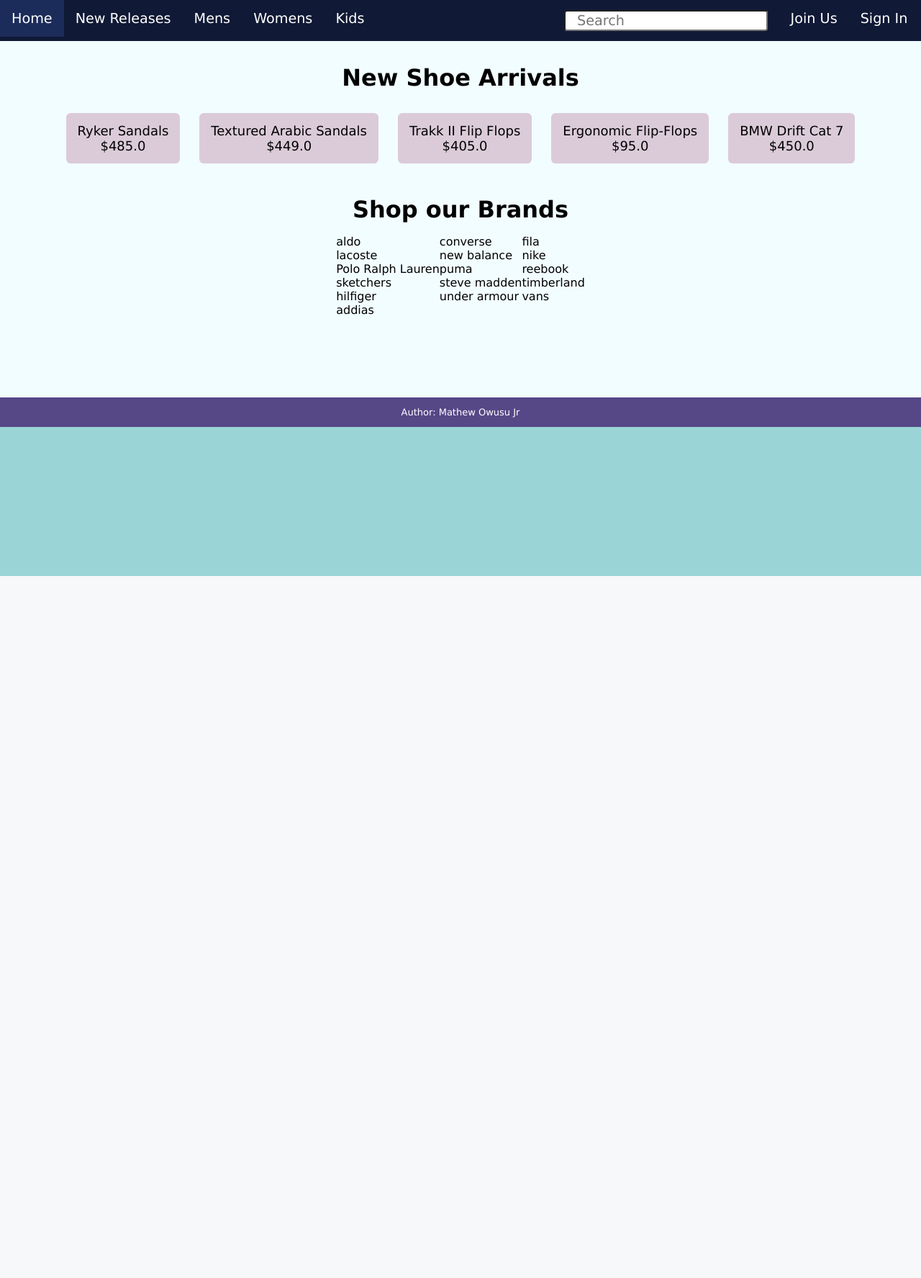
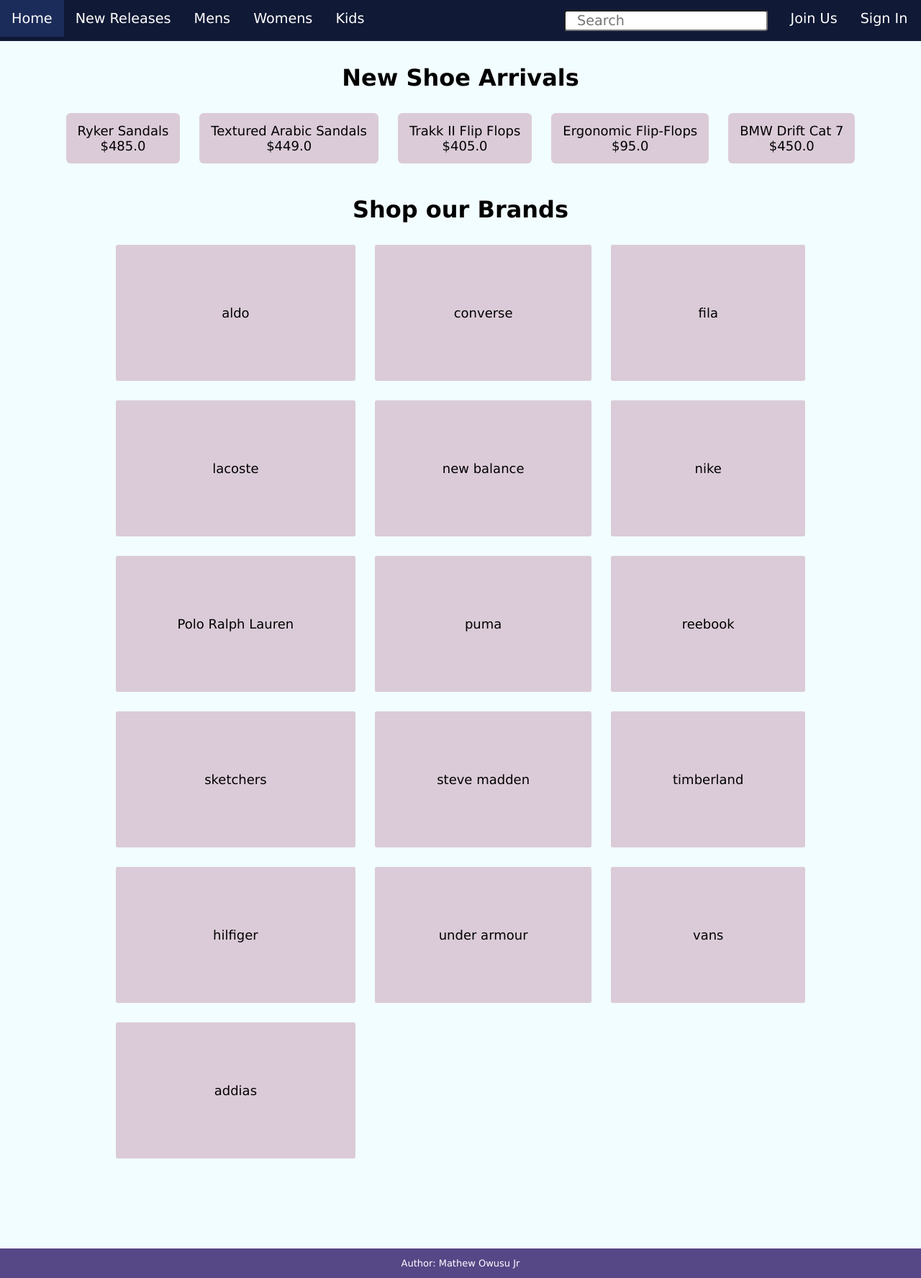
Before and after one commit to mkowusujr/sneakerhead-shoe-estore, a Flask app: page / in a window 1280 px wide. Shown: the whole page at 72% size. Before the commit the page ends 800 px from the top, so only its background shows below. Run offline with Flask 2, Linux system fonts and the light colour scheme; data comes from the database, SQL or seed files in the repository.

Commit message:
styled forms and list of brands on homepage

```diff
--- a/website/static/dist/main.css
+++ b/website/static/dist/main.css
@@ -125,7 +125,28 @@
   padding-left: 1em;
 }
 
-.item-card {
+input[type=text],
+input[type=email],
+input[type=password],
+input[type=number], select {
+  border: 0.75px solid #dadada;
+  border-radius: 0.2em;
+  padding: 8px;
+  margin: 1em;
+  padding-left: 1em;
+  padding-right: 1em;
+}
+
+input[type=text]:focus,
+input[type=email]:focus,
+input[type=password]:focus,
+input[type=number]:focus {
+  transition-timing-function: ease-out;
+  transition-duration: 0.05s;
+  outline: 3px solid #1c2c5a;
+}
+
+.item-card, .brand-item-card {
   display: block;
   background-color: #DBCBD8;
   border-radius: 0.35em;
@@ -134,6 +155,11 @@
   padding: 14px 16px;
   margin: 0.75em;
 }
-.item-card:hover, .item-card:active {
+.item-card:hover, .brand-item-card:hover, .item-card:active, .brand-item-card:active {
   background-color: #d1a4ca;
+}
+
+.brand-item-card {
+  padding: 84px 86px;
+  border-radius: 0.15em;
 }/*# sourceMappingURL=main.css.map */
--- a/website/static/sass/abstract/_colors.scss
+++ b/website/static/sass/abstract/_colors.scss
@@ -13,5 +13,5 @@
 
 $txtOnDark: white;
 $itemName: #581e98;
-
+$borderOutline: #dadada;
 $shadow: rgb(49, 49, 49);
--- /dev/null
+++ b/website/static/sass/components/_forms.scss
@@ -0,0 +1,20 @@
+input[type="text"],
+input[type="email"],
+input[type="password"],
+input[type="number"], select{
+    border: 0.75px solid $borderOutline;
+    border-radius: 0.2em;
+    padding: 8px;
+    margin: 1em;
+    padding-left: 1em;
+    padding-right: 1em;
+}
+
+input[type="text"]:focus,
+input[type="email"]:focus,
+input[type="password"]:focus,
+input[type="number"]:focus {
+    transition-timing-function: ease-out;
+    transition-duration: 0.05s;
+    outline: 3px solid $navItemHovered;
+}
--- a/website/static/sass/components/_index.scss
+++ b/website/static/sass/components/_index.scss
@@ -1,4 +1,5 @@
 @import 'new-arrivals';
 @import 'collections';
 @import 'tables';
-@import 'item-card';
+@import 'forms';
+@import 'item-cards';
--- a/website/static/sass/components/_item-card.scss
+++ b/website/static/sass/components/_item-cards.scss
@@ -10,3 +10,9 @@
         background-color: $itemHovered;
     }
 }
+
+.brand-item-card {
+    @extend .item-card;
+    padding: 84px 86px;
+    border-radius: 0.15em;
+}
--- a/website/templates/index.html
+++ b/website/templates/index.html
@@ -23,7 +23,7 @@
         <h2>Shop our Brands</h2>
         <ul>
             {% for brand in brands %}
-                <li onclick="redirectUrl('{{url_for('cust_catalog_views.brand_releases_page', brand=brand)}}')">
+                <li class="brand-item-card" onclick="redirectUrl('{{url_for('cust_catalog_views.brand_releases_page', brand=brand)}}')">
                     <a>
                         {{brand}}
                     </a>
```
Also changed, not shown: 1 other file.
